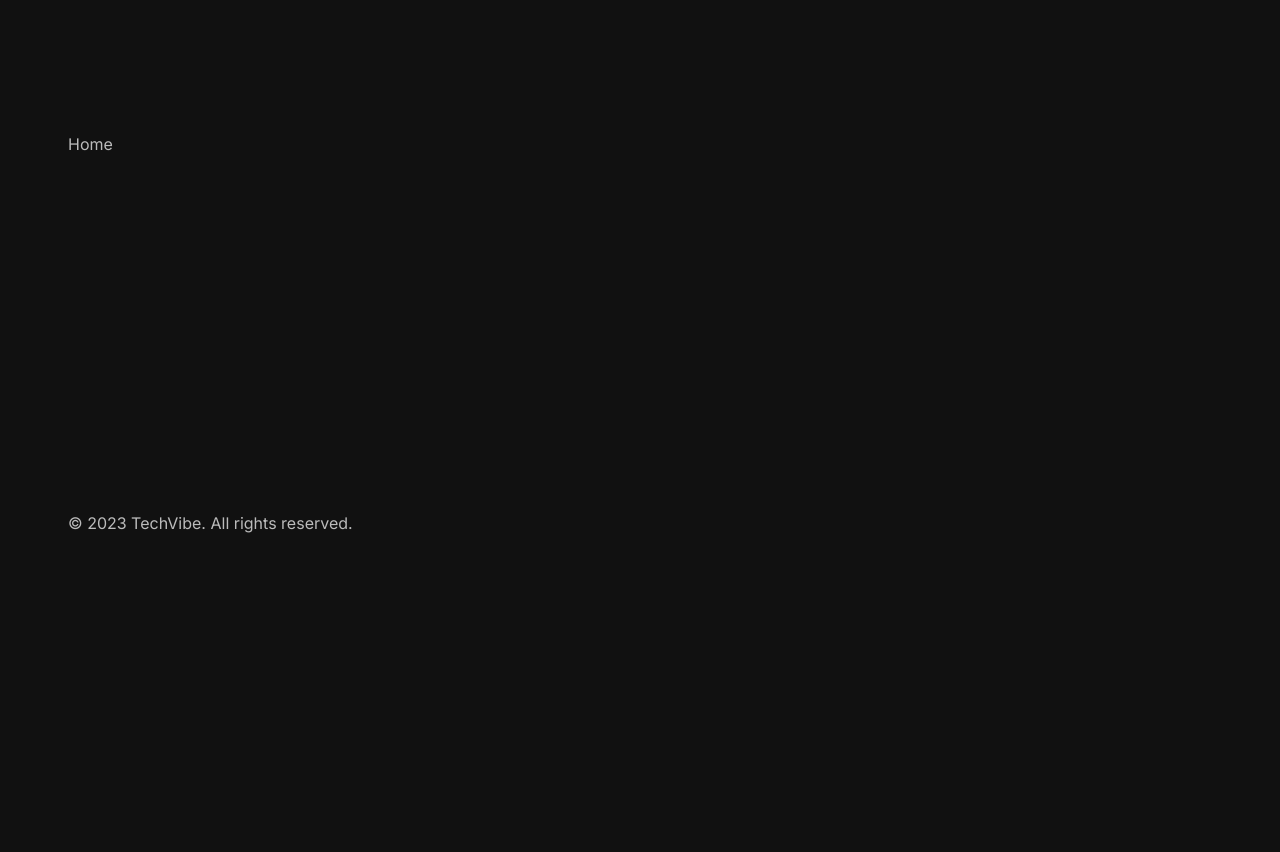
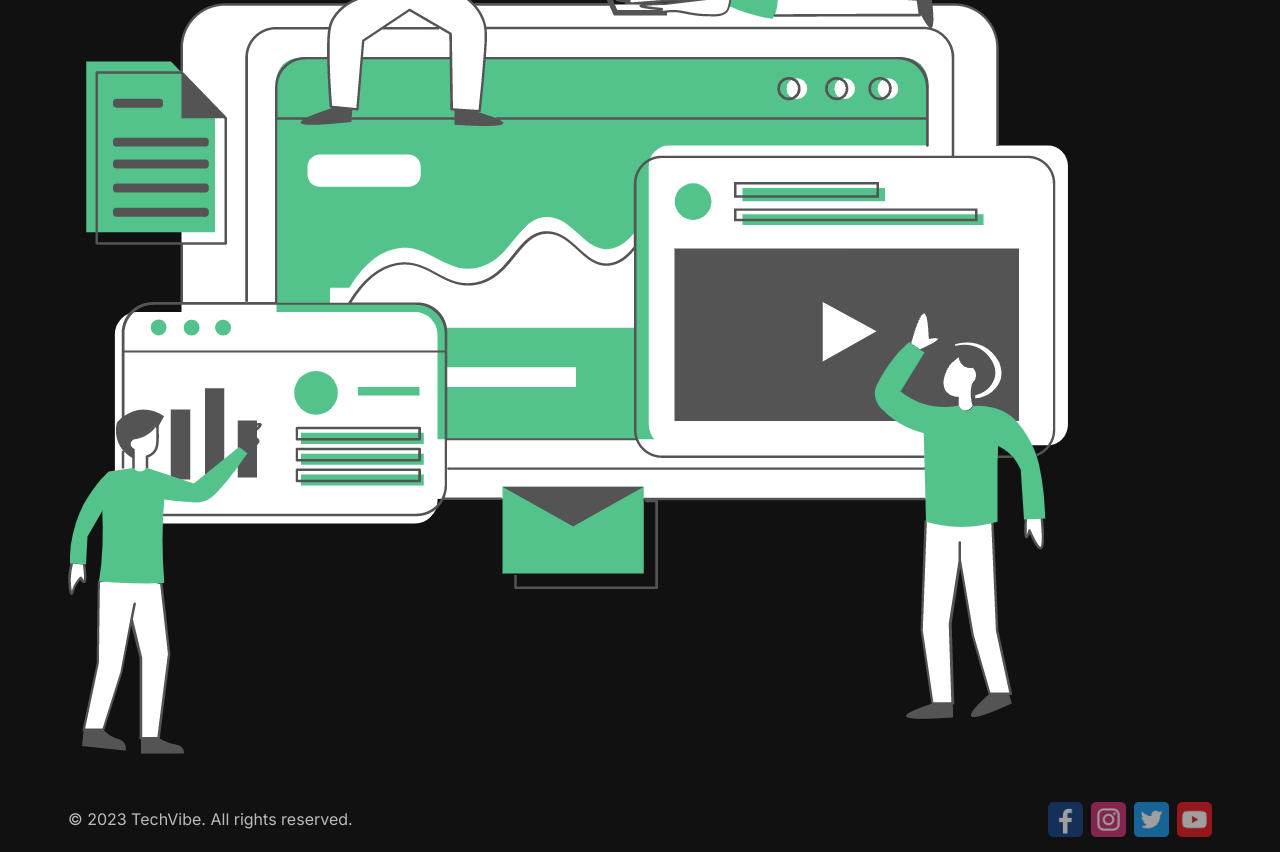
Before and after one commit to AdrianBuican/Tech-Website, a Next.js app: page / in a window 1280 px wide. Shown: the part 260-1112 px from the top of the page. Before the commit the page ends 816 px from the top, so only its background shows below. Built offline with nearby package versions, Linux system fonts and the light colour scheme.

Commit message:
first images added

```diff
--- a/next.config.js
+++ b/next.config.js
@@ -1,4 +1,10 @@
 /** @type {import('next').NextConfig} */
-const nextConfig = {}
+const nextConfig = {
+   images:{
+      domains:[
+         "images.pexels.com"
+      ]
+   }
+}
 
 module.exports = nextConfig
--- a/src/app/page.jsx
+++ b/src/app/page.jsx
@@ -1,9 +1,10 @@
 import Image from 'next/image'
+import Hero from "public/hero.png"
 
 export default function Home() {
   return (
     <div>
-      Home
+      <Image src={Hero} alt="" />
     </div>
   )
 }
--- a/src/components/footer/Footer.jsx
+++ b/src/components/footer/Footer.jsx
@@ -1,11 +1,19 @@
 import React from 'react'
 import styles from './footer.module.css'
+import Image from 'next/image'
 
 const Footer = () => {
   return (
     <div className={styles.container}>
       <div>&copy; 2023 TechVibe. All rights reserved.</div>
-      <div></div>
+      <div>
+        <div className={styles.social}>
+          <Image src="/1.png" width={35} height={35} className={styles.icon} alt="Tech Vibe"/>
+          <Image src="/2.png" width={35} height={35} className={styles.icon} alt="Tech Vibe"/>
+          <Image src="/3.png" width={35} height={35} className={styles.icon} alt="Tech Vibe"/>
+          <Image src="/4.png" width={35} height={35} className={styles.icon} alt="Tech Vibe"/>
+        </div>
+      </div>
     </div>
   )
 }
--- a/src/components/footer/footer.module.css
+++ b/src/components/footer/footer.module.css
@@ -4,3 +4,13 @@
    justify-content: space-between;
    align-items: center;
 }
+
+.social{
+   display: flex;
+   gap: .5rem;
+}
+
+.icon{
+   opacity: 0.6;
+   cursor: pointer;
+}
```
